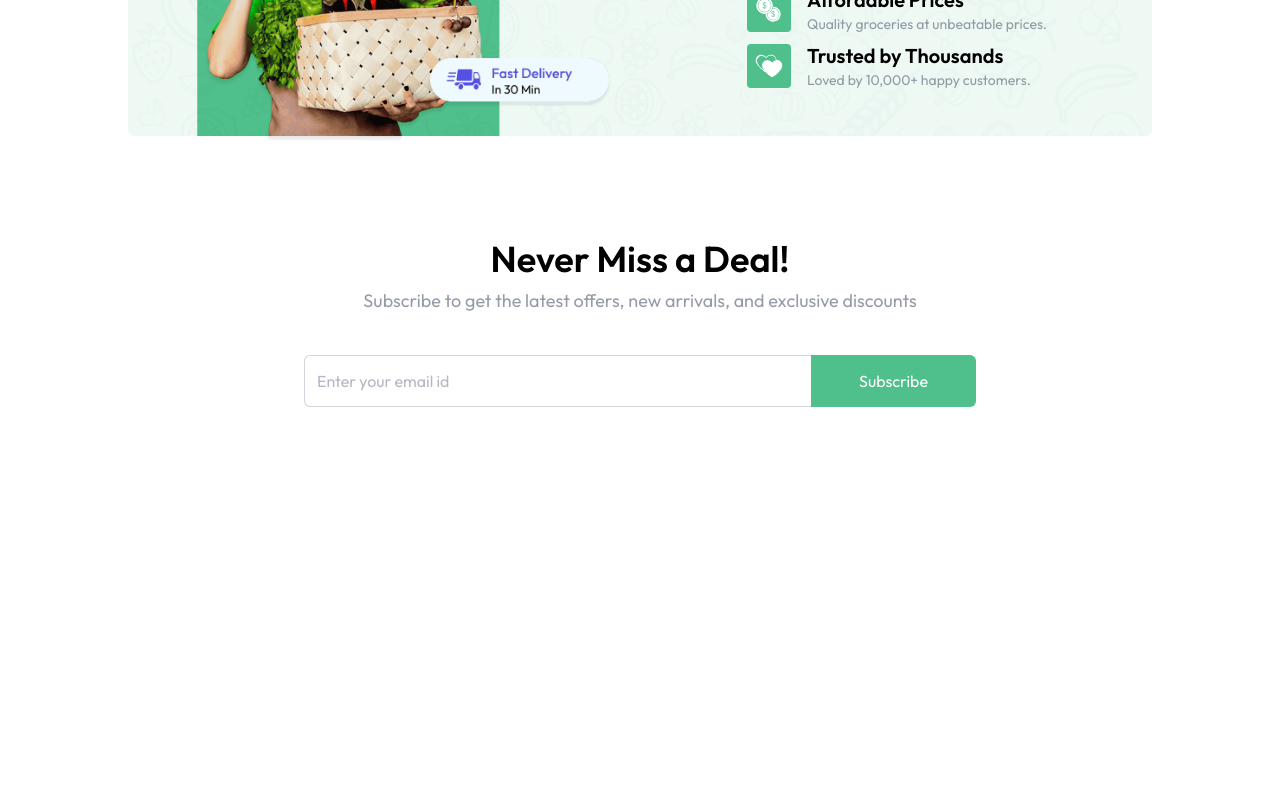
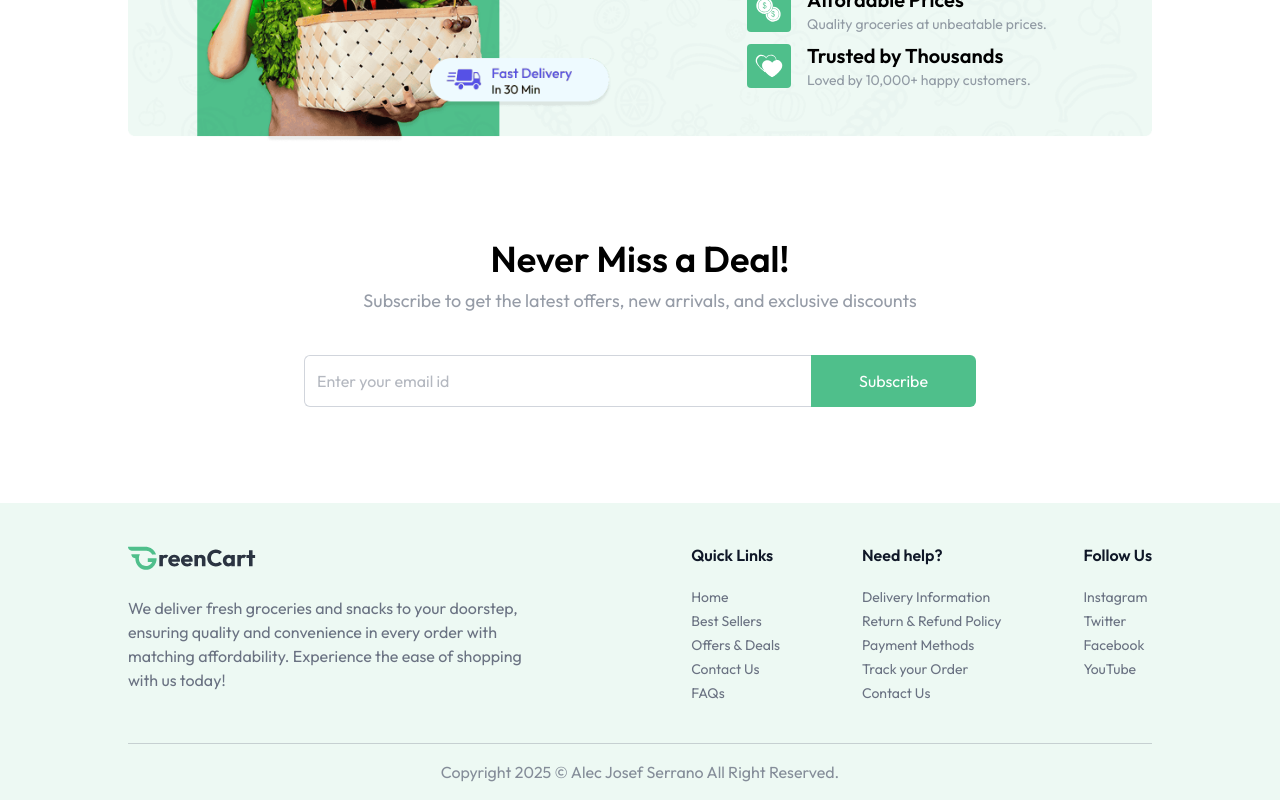
Before and after one commit to AlecJ17/FreshCartStore, a React (Vite) app in the folder client/: page / in a window 1280 px wide. Shown: the part 1539-2339 px from the top of the page. Before the commit the page ends 1946 px from the top, so only its background shows below. Built offline with nearby package versions, Linux system fonts and the light colour scheme.

Commit message:
Add Footer.jsx to complete the homepage

```diff
--- a/client/src/App.jsx
+++ b/client/src/App.jsx
@@ -3,6 +3,7 @@
 import { Route, Routes, useLocation } from "react-router-dom";
 import Home from "./pages/Home";
 import { Toaster } from "react-hot-toast";
+import Footer from "./components/Footer";
 
 const App = () => {
   const isSellerPath = useLocation().pathname.includes("seller");
@@ -18,6 +19,7 @@
           <Route path="/" element={<Home />} />
         </Routes>
       </div>
+      {!isSellerPath && <Footer />}
     </div>
   );
 };
--- /dev/null
+++ b/client/src/components/Footer.jsx
@@ -0,0 +1,42 @@
+import { footerLinks, assets } from "../assets/assets";
+
+const Footer = () => {
+  return (
+    <div className="px-6 md:px-16 lg:px-24 xl:px-32 mt-24 bg-primary/10">
+      <div className="flex flex-col md:flex-row items-start justify-between gap-10 py-10 border-b border-gray-500/30 text-gray-500">
+        <div>
+          <img className="w-34 md:w-32" src={assets.logo} alt="logo" />
+          <p className="max-w-[410px] mt-6">
+            We deliver fresh groceries and snacks to your doorstep, ensuring
+            quality and convenience in every order with matching affordability.
+            Experience the ease of shopping with us today!
+          </p>
+        </div>
+        <div className="flex flex-wrap justify-between w-full md:w-[45%] gap-5">
+          {footerLinks.map((section, index) => (
+            <div key={index}>
+              <h3 className="font-semibold text-base text-gray-900 md:mb-5 mb-2">
+                {section.title}
+              </h3>
+              <ul className="text-sm space-y-1">
+                {section.links.map((link, i) => (
+                  <li key={i}>
+                    <a href={link.url} className="hover:underline transition">
+                      {link.text}
+                    </a>
+                  </li>
+                ))}
+              </ul>
+            </div>
+          ))}
+        </div>
+      </div>
+      <p className="py-4 text-center text-sm md:text-base text-gray-500/80">
+        Copyright {new Date().getFullYear()} © Alec Josef Serrano All Right
+        Reserved.
+      </p>
+    </div>
+  );
+};
+
+export default Footer;
```
